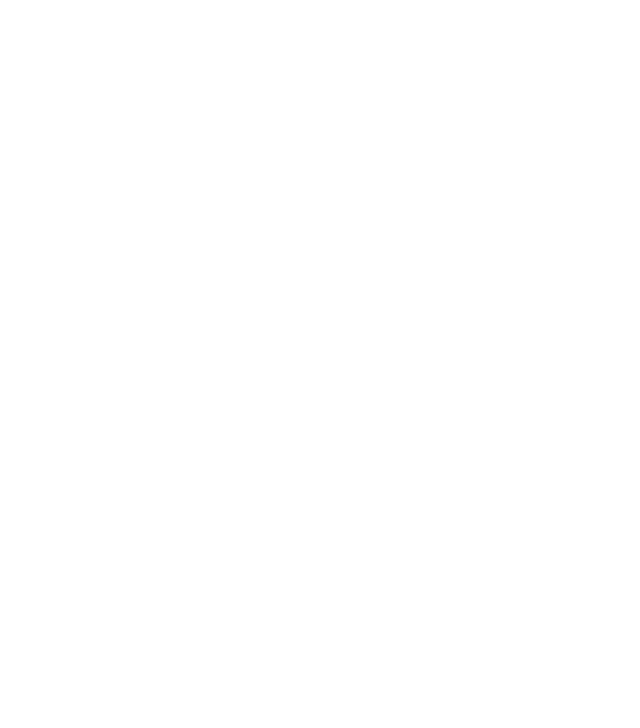
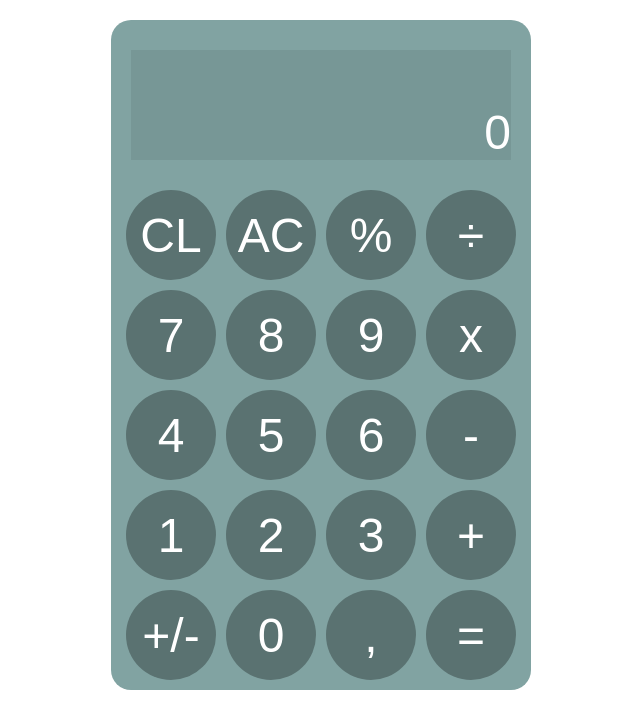
Before and after one commit to davidlovcov/calculator, a plain HTML site: page index.html in a window 1280 px wide. Shown: the whole page, without its empty margins (319-959 px from the left). Drawn offline with Linux system fonts and the light colour scheme.

Commit message:
Create design

```diff
--- a/index.html
+++ b/index.html
@@ -3,11 +3,89 @@
 <head>
     <meta charset="UTF-8">
     <meta name="viewport" content="width=device-width, initial-scale=1.0">
-    <link type="test/css" rel="stylesheet" href="./styles.css">
+    <link type="text/css" rel="stylesheet" href="./styles.css">
     <script src="./main.js"></script>
     <title>Calculator</title>
 </head>
 <body>
+    <div class="calculator">
+        <div class="display">0</div>
+        <div class="buttons">
+            <div class="row">
+                <div class="wrapper">
+                    <button class="btn-plus-minus">+/-</button>
+                </div>
+                <div class="wrapper">
+                    <button class="btn-0">0</button>
+                </div>
+                <div class="wrapper">
+                    <button class="btn-decimal">,</button>
+                </div>
+                <div class="wrapper">
+                    <button class="btn-result">=</button>
+                </div>
+            </div>
 
+            <div class="row">
+                <div class="wrapper">
+                    <button class="btn-1">1</button>
+                </div>
+                <div class="wrapper">
+                    <button class="btn-2">2</button>
+                </div>
+                <div class="wrapper">
+                    <button class="btn-3">3</button>
+                </div>
+                <div class="wrapper">
+                    <button class="btn-add">+</button>
+                </div>
+            </div>
+
+            <div class="row">
+                <div class="wrapper">
+                    <button class="btn-4">4</button>
+                </div>
+                <div class="wrapper">
+                    <button class="btn-5">5</button>
+                </div>
+                <div class="wrapper">
+                    <button class="btn-6">6</button>
+                </div>
+                <div class="wrapper">
+                    <button class="btn-subtract">-</button>
+                </div>
+            </div>
+
+            <div class="row">
+                <div class="wrapper">
+                    <button class="btn-7">7</button>
+                </div>
+                <div class="wrapper">
+                    <button class="btn-8">8</button>
+                </div>
+                <div class="wrapper">
+                    <button class="btn-9">9</button>
+                </div>
+                <div class="wrapper">
+                    <button class="btn-multiply">x</button>
+                </div>
+            </div>
+
+            <div class="row">
+                <div class="wrapper">
+                    <button class="btn-clear-last">CL</button>
+                </div>
+                <div class="wrapper">
+                    <button class="bln-clear-all">AC</button>
+                </div>
+                <div class="wrapper">
+                    <button class="btn-modula">%</button>
+                </div>
+                <div class="wrapper">
+                    <button class="btn-divide">÷</button>
+                </div>
+            </div>
+        </div>
+    </div>
 </body>
 </html>
--- a/styles.css
+++ b/styles.css
@@ -0,0 +1,90 @@
+* {
+    padding: 0;
+    margin: 0;
+    font-family:Arial, Helvetica, sans-serif;
+}
+
+html {
+    width: 100%;
+    height: 100%;
+}
+
+body {
+    display: flex;
+    justify-content: center;
+
+    width: 100%;
+    height: 100%;
+    padding: auto;
+}
+
+button {
+    width: 90px;
+    height: 90px;
+    border-radius: 50%;
+    font-size: 48px;
+    color: white;
+    background-color: rgb(90, 114, 113);
+    border: none;
+}
+
+button:hover {
+    filter: invert(30%)
+}
+
+button:active {
+    width: 75px;
+    height: 75px;
+    font-size: 40px;
+}
+
+.calculator {
+    display: flex;
+    flex-direction: column;
+    align-items: center;
+    justify-content: flex-end;
+    gap: 10px;
+    height: 650px;
+    width: 400px;
+    margin-top: 20px;
+    background-color: rgb(129, 163, 162);
+    border-radius: 20px;
+    padding: 10px;
+}
+
+.display {
+    display: flex;
+    align-items: end;
+    justify-content: flex-end;
+    color: white;
+    width: 95%;
+    height: 100%;
+    margin: 20px;
+    background-color: rgba(90, 114, 113, 0.24);
+    font-size: 48px;
+}
+
+.buttons {
+    display: flex;
+    flex-direction: column-reverse;
+    justify-content: end;
+    align-items: center;
+    gap: 10px;
+}
+
+.row {
+    display: flex;
+    flex-direction: row;
+    justify-content: center;
+    gap: 10px;
+    width: 100%;
+    height: 100%;
+}
+
+.wrapper {
+    display: flex;
+    align-items: center;
+    justify-content: center;
+    width: 90px;
+    height: 90px;
+}
```
